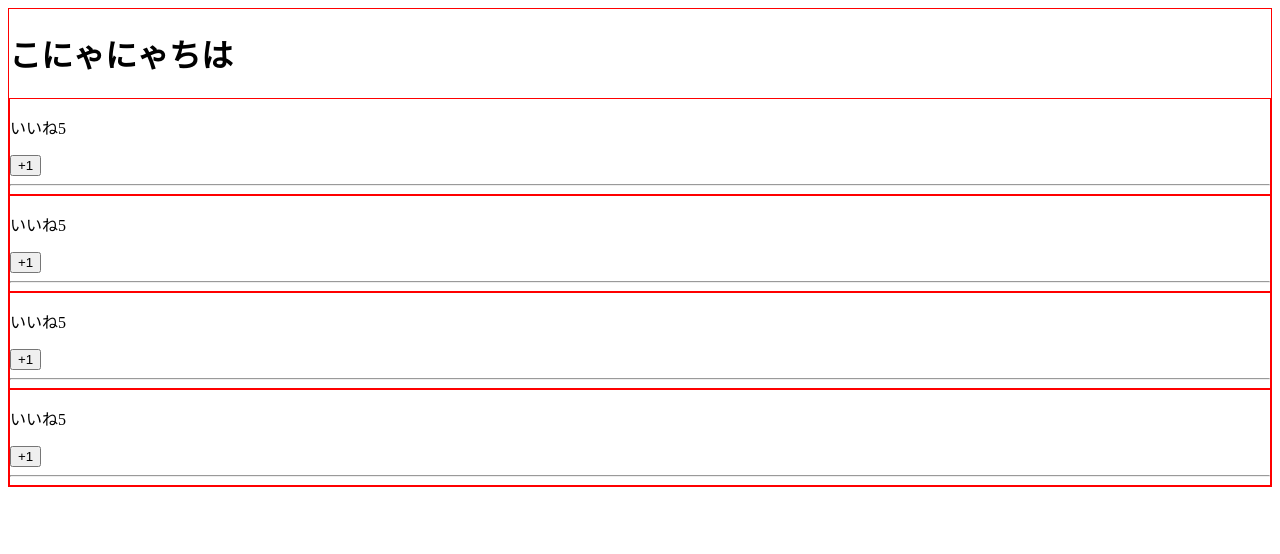
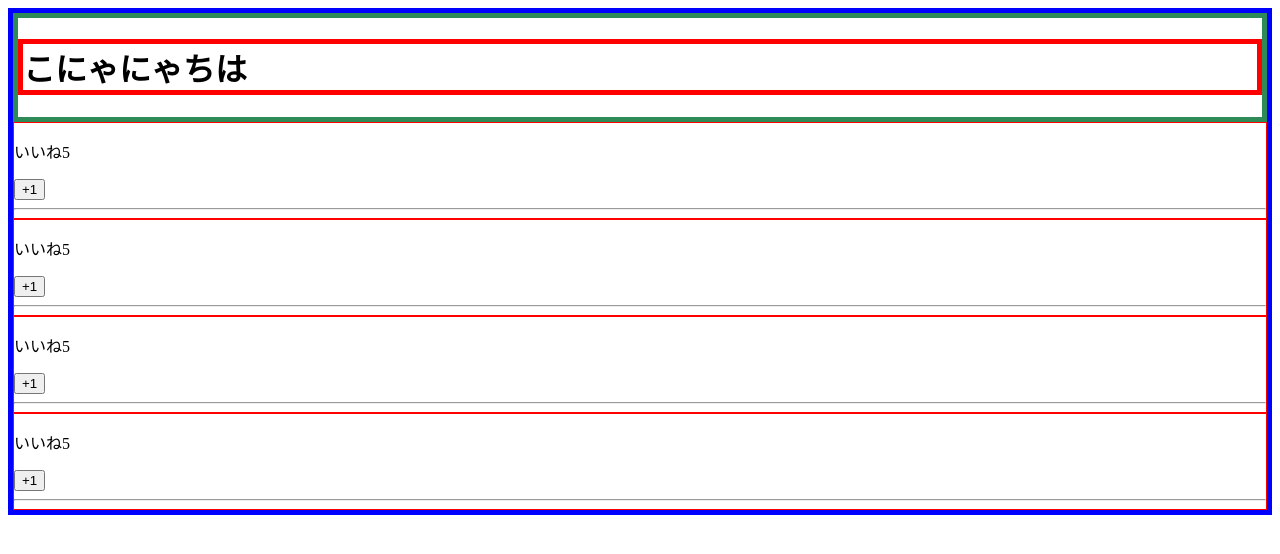
Before and after one commit to Yamasaki-pan961/Vue_practice, a Vue app in the folder vue_cli/: page / in a window 1280 px wide. Shown: the top 554 px of the page. Built offline with nearby package versions, Linux system fonts and the light colour scheme.

Commit message:
<style scoped>で適応範囲を狭める

```diff
--- a/vue_cli/src/App.vue
+++ b/vue_cli/src/App.vue
@@ -18,8 +18,8 @@ export default {
 }
 </script>
 
-<style >
+<style>
   div{
-    border:1px solid blue;
+    border:5px solid blue;
   }
 </style>
--- a/vue_cli/src/components/LikeHeader.vue
+++ b/vue_cli/src/components/LikeHeader.vue
@@ -1,5 +1,16 @@
 <template>
-	<h1>
-		こにゃにゃちは
-	</h1>
+	<div>
+		<h1>
+			こにゃにゃちは
+		</h1>
+	</div>
 </template>
+
+<style scoped>
+	div{
+		border: 5px solid seagreen;
+	}
+	h1{
+		border:5px solid red;
+	}
+</style>
--- a/vue_cli/src/components/Like_show.vue
+++ b/vue_cli/src/components/Like_show.vue
@@ -16,7 +16,7 @@ export default {
 }
 </script>
 
-<style>
+<style scoped>
 	div{
 		border:1px solid red;
 	}
```
